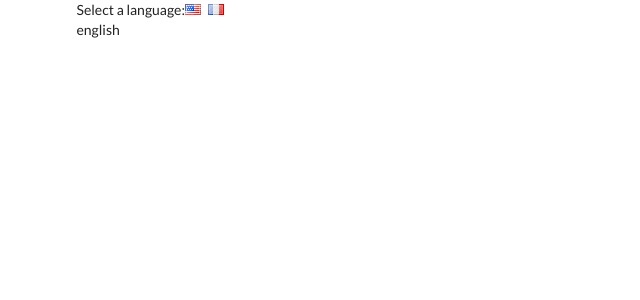
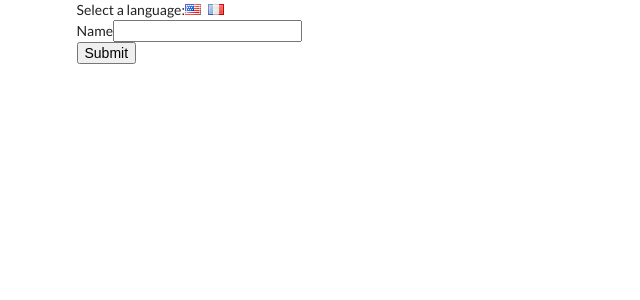
Before and after one commit to Antkeo1/Translator, a React (Create React App) app: page / in a window 1280 px wide. Shown: the top 300 px of the page, without its empty margins (0-640 px from the left). Built offline with nearby package versions, Linux system fonts and the light colour scheme.

Commit message:
created UserCreate, Field and button component

```diff
--- a/src/Components/App.js
+++ b/src/Components/App.js
@@ -1,4 +1,5 @@
 import React from 'react'
+import UserCreate from './UserCreate'
 
 class App extends React.Component {
   state = {
@@ -17,7 +18,7 @@
           <i className='flag us' onClick={() => this.onLanguageChange('english')} />
           <i className='flag fr' onClick={() => this.onLanguageChange('french')} />
         </div>
-        {this.state.language}
+        <UserCreate />
       </div>
     )
   }
--- /dev/null
+++ b/src/Components/Button.js
@@ -0,0 +1,9 @@
+import React from 'react'
+
+class Button extends React.Component {
+  render() {
+    return <button className='ui primary'>Submit</button>
+  }
+}
+
+export default Button
--- /dev/null
+++ b/src/Components/Field.js
@@ -0,0 +1,16 @@
+import React from 'react'
+
+class Field extends React.Component {
+  render() {
+    return (
+      <div>
+        <div className='ui field'>
+          <label>Name</label>
+          <input />
+        </div>
+      </div>
+    )
+  }
+}
+
+export default Field
--- /dev/null
+++ b/src/Components/UserCreate.js
@@ -0,0 +1,14 @@
+import React from 'react'
+import Field from './Field'
+import Button from './Button'
+
+const UserCreate = () => {
+  return (
+    <div>
+      <Field />
+      <Button />
+    </div>
+  )
+}
+
+export default UserCreate
```
